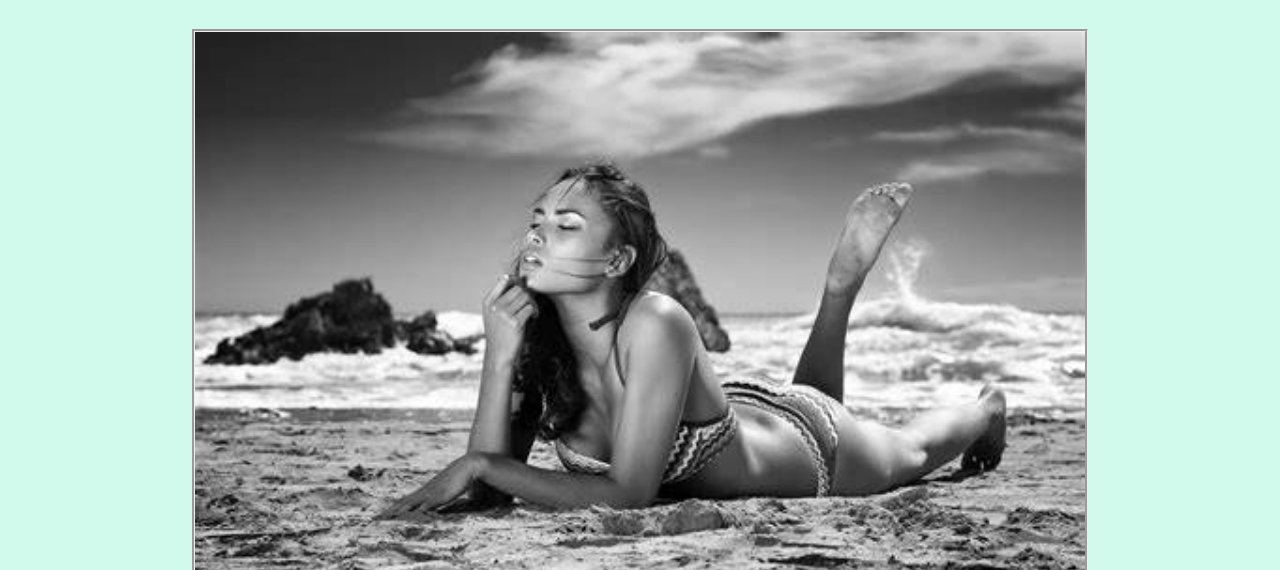
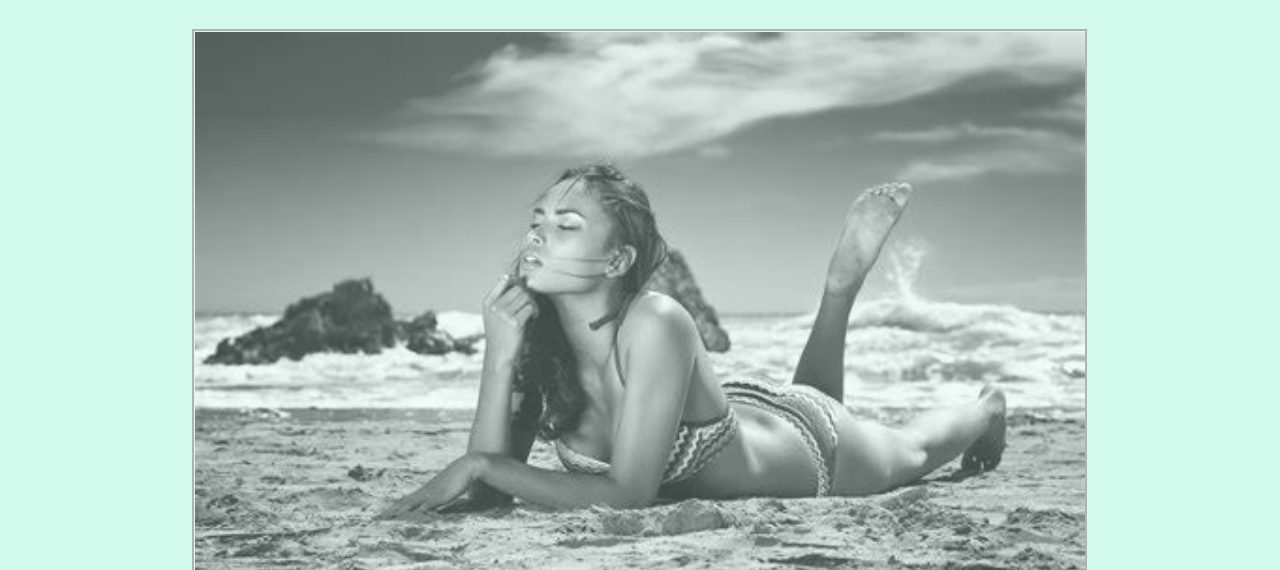
Before and after one commit to caceresnb/Voila, a plain HTML site: page quienes somos.html in a window 1280 px wide. Shown: the part 230-800 px from the top of the page. Drawn offline with nearby package versions, Linux system fonts and the light colour scheme.

Commit message:
Update main.css

```diff
--- a/css/main.css
+++ b/css/main.css
@@ -407,6 +407,7 @@ footer {
 }
   .about .about__foto {
     width: 70%;
+    opacity: 70%;
     margin-bottom: 6em;
     margin-top: 2em;
     border-style: groove;
```
